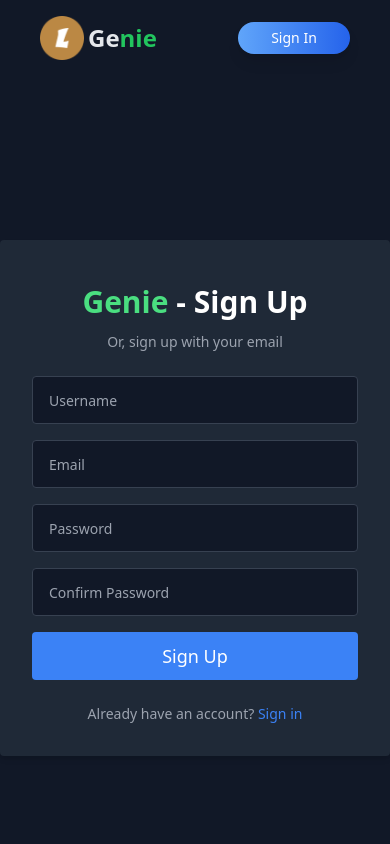
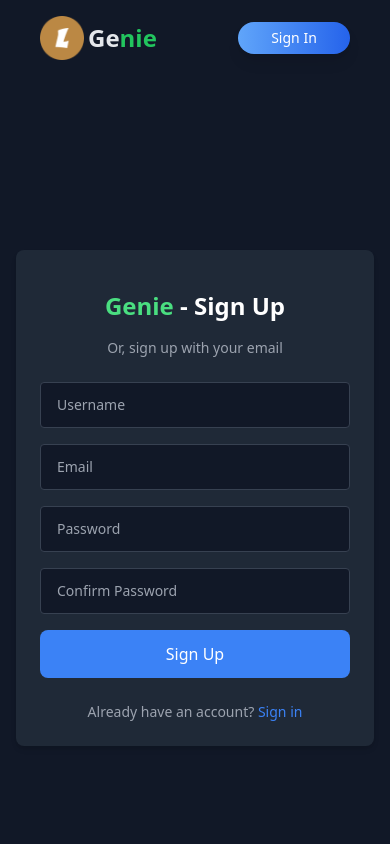
Before and after one commit to panda-zw/linkgenie-next, a Next.js app: page /auth/signup in a window 390 px wide. Shown: the top 844 px of the page. Built offline with nearby package versions, Linux system fonts and the light colour scheme; no server answers.

Commit message:
wip
make auth responsive and improve feel

```diff
--- a/src/components/SignIn.js
+++ b/src/components/SignIn.js
@@ -2,7 +2,6 @@
 import Link from "next/link";
 import React, { useState } from "react";
 import { useRouter } from "next/navigation";
-import Image from 'next/image';
 import { signIn } from "next-auth/react";
 import { toast } from 'react-toastify';
 
@@ -33,37 +32,39 @@ export default function SignIn() {
   };
 
   return (
-    <div className="flex items-center justify-center min-h-screen">
-      <section className="w-full max-w-md p-8 bg-gray-800 rounded shadow-md">
-        <h1 className="py-3 text-center text-3xl font-black text-white">
+    <div className="flex items-center justify-center min-h-screen bg-gray-900 px-4 sm:px-6 lg:px-8">
+      <section className="w-full max-w-sm sm:max-w-md p-6 sm:p-8 bg-gray-800 rounded-lg shadow-md">
+        <h1 className="py-4 text-center text-2xl sm:text-3xl font-extrabold text-white">
           <span className="text-green-400">Genie</span> - Sign In
         </h1>
         <form onSubmit={handleSubmit}>
-          <div className="mb-4">
+          <div className="mb-5">
+
             <input
               type="email"
               name="email"
               value={email}
               onChange={(e) => setEmail(e.target.value)}
               placeholder="Email"
-              className="w-full px-4 py-2 text-sm text-white h-12 bg-gray-900 border border-gray-700 rounded focus:outline-none focus:ring-2 focus:ring-blue-500"
+              className="w-full px-4 py-3 sm:py-4 text-sm sm:text-base text-white bg-gray-900 border border-gray-700 rounded focus:outline-none focus:ring-2 focus:ring-blue-500"
             />
           </div>
-          <div className="mb-4">
+
+          <div className="mb-5">
             <input
               type="password"
               name="password"
               value={password}
               onChange={(e) => setPassword(e.target.value)}
               placeholder="Password"
-              className="w-full px-4 py-2 text-sm text-white h-12 bg-gray-900 border border-gray-700 rounded focus:outline-none focus:ring-2 focus:ring-blue-500"
+              className="w-full px-4 py-3 sm:py-4 text-sm sm:text-base text-white bg-gray-900 border border-gray-700 rounded focus:outline-none focus:ring-2 focus:ring-blue-500"
             />
           </div>
           <div>
             <button
               type="submit"
-              className={`w-full px-4 py-2 h-12 text-lg text-white bg-blue-500 rounded hover:bg-blue-400 ${loading ? 'opacity-50 cursor-not-allowed' : ''}`}
-              disabled={loading} // Disable button while loading
+              className={`w-full px-4 py-3 sm:py-4 text-base sm:text-lg text-white bg-blue-500 rounded-lg hover:bg-blue-400 ${loading ? 'opacity-50 cursor-not-allowed' : ''}`}
+              disabled={loading}
             >
               {loading ? (
                 <span className="flex items-center justify-center">
@@ -79,7 +80,7 @@ export default function SignIn() {
             </button>
           </div>
         </form>
-        <p className="mt-6 text-center text-sm text-gray-400">
+        <p className="mt-6 text-center text-sm sm:text-base text-gray-400">
           Don&apos;t have an account?{" "}
           <Link href="/auth/signup" className="text-blue-500 hover:underline">
             Sign up
@@ -87,5 +88,7 @@ export default function SignIn() {
         </p>
       </section>
     </div>
+
+
   );
 }
--- a/src/components/SignUp.js
+++ b/src/components/SignUp.js
@@ -49,13 +49,13 @@ export default function SignUp() {
     };
 
     return (
-        <div className="flex items-center justify-center min-h-screen">
-            <section className="w-full max-w-md p-8 bg-gray-800 rounded shadow-md">
-                <h1 className="py-3 text-center text-3xl font-black text-white">
+        <div className="flex items-center justify-center min-h-screen bg-gray-900 px-4 sm:px-6 lg:px-8">
+            <section className="w-full max-w-sm sm:max-w-md p-6 sm:p-8 bg-gray-800 rounded-lg shadow-md">
+                <h1 className="py-4 text-center text-2xl sm:text-3xl font-extrabold text-white">
                     <span className="text-green-400">Genie</span> - Sign Up
                 </h1>
                 <div className="mb-6 text-center">
-                    <p className="text-gray-400 text-sm">Or, sign up with your email</p>
+                    <p className="text-gray-400 text-sm sm:text-base">Or, sign up with your email</p>
                 </div>
                 <form onSubmit={handleSubmit}>
                     <div className="mb-4">
@@ -65,7 +65,7 @@ export default function SignUp() {
                             value={username}
                             onChange={(e) => setUsername(e.target.value)}
                             placeholder="Username"
-                            className="w-full px-4 py-2 text-sm h-12 text-white bg-gray-900 border border-gray-700 rounded focus:outline-none focus:ring-2 focus:ring-blue-500"
+                            className="w-full px-4 py-3 sm:py-4 text-sm sm:text-base text-white bg-gray-900 border border-gray-700 rounded focus:outline-none focus:ring-2 focus:ring-blue-500"
                         />
                     </div>
                     <div className="mb-4">
@@ -75,7 +75,7 @@ export default function SignUp() {
                             value={email}
                             onChange={(e) => setEmail(e.target.value)}
                             placeholder="Email"
-                            className="w-full px-4 py-2 text-sm h-12 text-white bg-gray-900 border border-gray-700 rounded focus:outline-none focus:ring-2 focus:ring-blue-500"
+                            className="w-full px-4 py-3 sm:py-4 text-sm sm:text-base text-white bg-gray-900 border border-gray-700 rounded focus:outline-none focus:ring-2 focus:ring-blue-500"
                         />
                     </div>
                     <div className="mb-4">
@@ -85,7 +85,7 @@ export default function SignUp() {
                             value={password}
                             onChange={(e) => setPassword(e.target.value)}
                             placeholder="Password"
-                            className="w-full px-4 py-2 text-sm text-white h-12 bg-gray-900 border border-gray-700 rounded focus:outline-none focus:ring-2 focus:ring-blue-500"
+                            className="w-full px-4 py-3 sm:py-4 text-sm sm:text-base text-white bg-gray-900 border border-gray-700 rounded focus:outline-none focus:ring-2 focus:ring-blue-500"
                         />
                     </div>
                     <div className="mb-4">
@@ -95,14 +95,14 @@ export default function SignUp() {
                             value={confirmPassword}
                             onChange={(e) => setConfirmPassword(e.target.value)}
                             placeholder="Confirm Password"
-                            className="w-full px-4 py-2 text-sm h-12 text-white bg-gray-900 border border-gray-700 rounded focus:outline-none focus:ring-2 focus:ring-blue-500"
+                            className="w-full px-4 py-3 sm:py-4 text-sm sm:text-base text-white bg-gray-900 border border-gray-700 rounded focus:outline-none focus:ring-2 focus:ring-blue-500"
                         />
                     </div>
                     <div>
                         <button
                             type="submit"
-                            className={`w-full px-4 py-2 text-lg text-white h-12 bg-blue-500 rounded hover:bg-blue-400 ${loading ? 'opacity-50 cursor-not-allowed' : ''}`}
-                            disabled={loading} // Disable button while loading
+                            className={`w-full px-4 py-3 sm:py-4 text-base sm:text-lg text-white bg-blue-500 rounded-lg hover:bg-blue-400 ${loading ? 'opacity-50 cursor-not-allowed' : ''}`}
+                            disabled={loading}
                         >
                             {loading ? (
                                 <span className="flex items-center justify-center">
@@ -118,7 +118,7 @@ export default function SignUp() {
                         </button>
                     </div>
                 </form>
-                <p className="mt-6 text-center text-sm text-gray-400">
+                <p className="mt-6 text-center text-sm sm:text-base text-gray-400">
                     Already have an account?{" "}
                     <Link href="/auth/signin" className="text-blue-500 hover:underline">
                         Sign in
@@ -126,5 +126,6 @@ export default function SignUp() {
                 </p>
             </section>
         </div>
+
     );
 }
```
